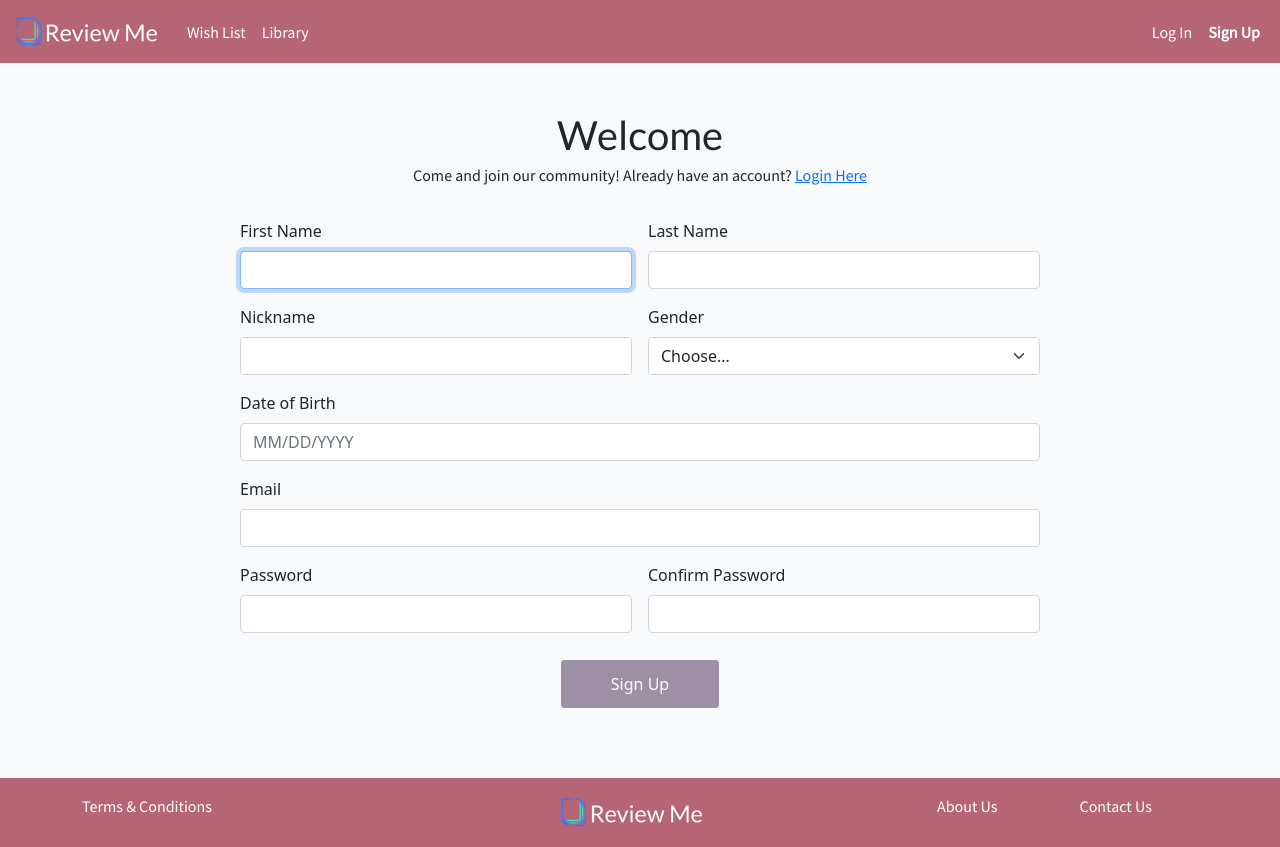
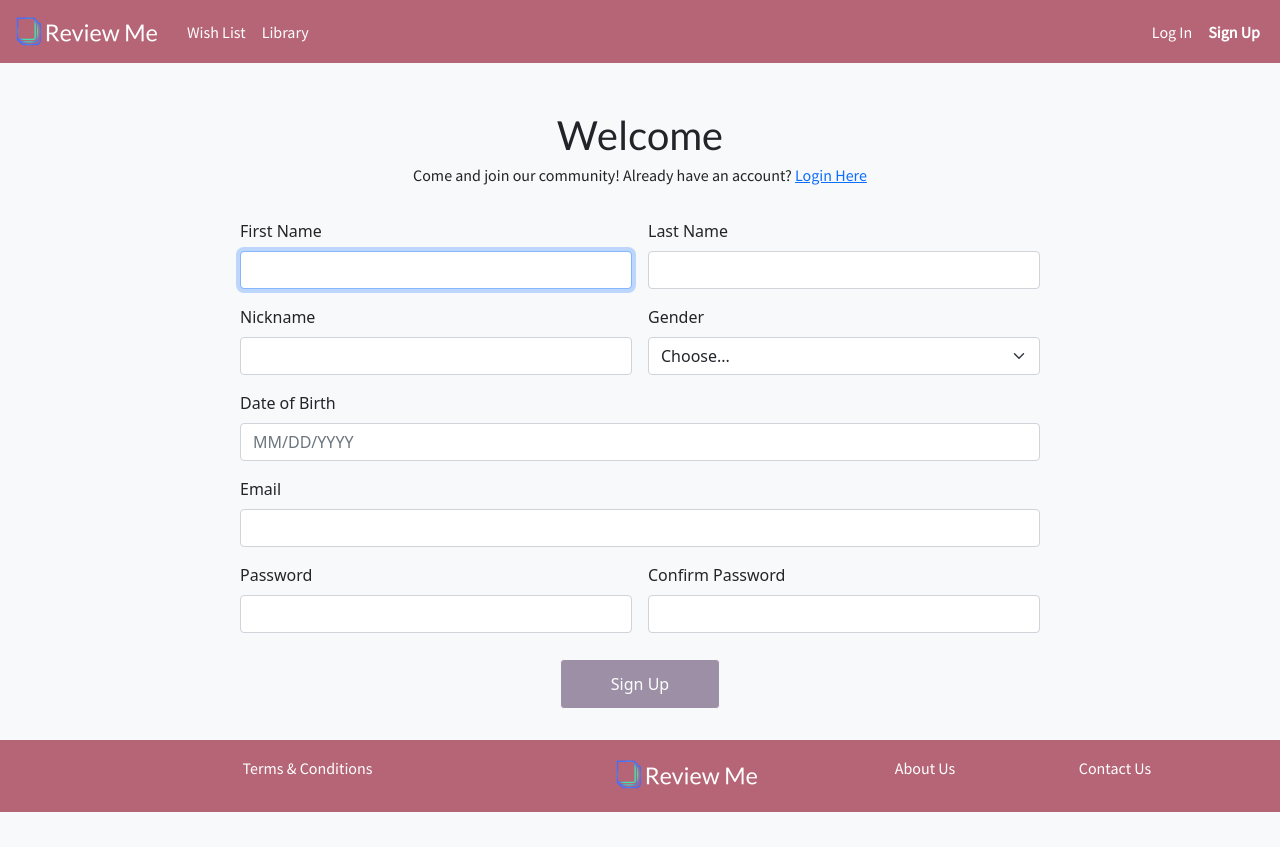
Before and after one commit to hyunjiLeeTech/ReviewMe, a React (Create React App) app in the folder frontend/: page /signup in a window 1280 px wide. After the commit the page ends 812 px from the top, so only its background shows below. Built offline with nearby package versions, Linux system fonts and the light colour scheme.

Commit message:
RVM-138 button, footer, bookshelf issue fix (#45)
* RVM-138 button, footer, bookshelf issue fix

* Add jquery

* RVM-138 Reduce duplicate by using jquery

* Erase console.log

```diff
--- a/frontend/package.json
+++ b/frontend/package.json
@@ -12,6 +12,7 @@
     "bootstrap": "^5.0.1",
     "bootstrap-icons": "^1.5.0",
     "emailjs-com": "^3.0.2",
+    "jquery": "^3.6.0",
     "react": "^17.0.2",
     "react-bootstrap": "^1.6.1",
     "react-dom": "^17.0.2",
--- a/frontend/src/components/BookShelf/BookItem.js
+++ b/frontend/src/components/BookShelf/BookItem.js
@@ -5,7 +5,7 @@ const BookItem = (props) => {
   const { image, title, author, bookId } = props;
   const linkUrl = "/details/" + bookId;
   return (
-    <div className="col-6 col-lg-3 bookItemContainer">
+    <div className="col-6 col-md-4 col-lg-3 bookItemContainer">
       <div className="text-center">
         <Link to={linkUrl}>
           <img className="image" src={image} alt={title} />
--- a/frontend/src/components/BookShelf/BookShelf.js
+++ b/frontend/src/components/BookShelf/BookShelf.js
@@ -92,6 +92,7 @@ const BookShelf = (props) => {
       <div className="row justify-content-first bookItemcontainer">
         {bookShelfList.map((data, index) => (
           <BookItem
+            key={index}
             image={data.image}
             title={data.title}
             author={data.author}
--- a/frontend/src/components/ReportManager/ReportComment.js
+++ b/frontend/src/components/ReportManager/ReportComment.js
@@ -4,7 +4,7 @@ const ReportComment = (props) => {
   const { reporterName, reporterComment, reviewerName, reviewerComment } =
     props;
   return (
-    <div>
+    <div className="mb-2">
       <div className="comments-box p-3 mt-3">
         <div className="reporter-comment">
           <div className="d-flex justify-content-between align-items-center">
@@ -26,7 +26,7 @@ const ReportComment = (props) => {
             </button>
           </div>
           <div className="col">
-            <button className="btn keep  mx-4" type="button">
+            <button className="btn keep mx-4" type="button">
               Keep
             </button>
           </div>
--- a/frontend/src/components/ReportManager/ReportManager.css
+++ b/frontend/src/components/ReportManager/ReportManager.css
@@ -18,6 +18,7 @@
 }
 
 .btn.delete {
+  margin-top: 10px;
   width: 160px;
   height: 50px;
   background-color: #6d597a;
@@ -25,6 +26,7 @@
 }
 
 .btn.keep {
+  margin: 10px 0px;
   width: 160px;
   height: 50px;
   background-color: #5d597a;
--- a/frontend/src/components/style/Footer.css
+++ b/frontend/src/components/style/Footer.css
@@ -7,6 +7,26 @@
   width: 100%;
 }
 
-a#footer-link {
+a.footer-link {
   text-decoration: none;
 }
+
+.text-white {
+  text-align: center;
+}
+
+@media screen and (min-device-width: 768px) {
+  /* .smallWidth {
+    display: none;
+  } */
+}
+
+@media screen and (max-device-width: 767px) {
+  #footerLogo {
+    display: none;
+  }
+
+  /* .bigWidth {
+    display: none;
+  } */
+}
--- a/frontend/src/components/style/Footer.js
+++ b/frontend/src/components/style/Footer.js
@@ -1,8 +1,19 @@
-import React from "react";
+import React, { useEffect } from "react";
 import { Link } from "react-router-dom";
+import $ from "jquery";
 
 import "./Footer.css";
+
 const Footer = (props) => {
+  useEffect(() => {
+    var windowWidth = $(window).width();
+    if (windowWidth < 768) {
+      $("#terms").text("Terms");
+      $("#about").text("About");
+      $("#contact").text("Contact");
+    }
+  });
+
   return (
     <footer
       style={{
@@ -12,24 +23,37 @@ const Footer = (props) => {
     >
       <div className="container">
         <div className="row">
-          <div className="col-md-5">
-            <Link className="text-white" id="footer-link" to="/terms">
-              Terms & Conditions
+          <div className="col-3 col-md-5">
+            <Link
+              className="text-white bigWidth footer-link"
+              to="/terms"
+              id="terms"
+            >
+              {"Terms & Conditions"}
             </Link>
           </div>
-          <div className="col-md-4">
+          <div className="col-1 col-md-3">
             <img
+              id="footerLogo"
               src={`${process.env.PUBLIC_URL}/images/logo.png`}
               alt="Review Me"
             />
           </div>
-          <div className="col">
-            <Link className="text-white" id="footer-link" to="/about">
-              About Us
+          <div className="col-4 col-md-2">
+            <Link
+              id="about"
+              className="text-white bigWidth footer-link"
+              to="/about"
+            >
+              <p>About Us</p>
             </Link>
           </div>
-          <div className="col">
-            <Link className="text-white" id="footer-link" to="/contact-us">
+          <div className="col-4 col-md-2">
+            <Link
+              className="text-white bigWidth footer-link"
+              id="contact"
+              to="/contact-us"
+            >
               Contact Us
             </Link>
           </div>
--- a/frontend/src/index.css
+++ b/frontend/src/index.css
@@ -25,7 +25,7 @@ body {
 html {
   position: relative;
   min-height: 100%;
-  padding-bottom: 90px;
+  padding-bottom: 55px;
 }
 body {
   margin-bottom: 90px;
```
Also changed, not shown: 1 other file (tests, documents, lock files or other folders).
